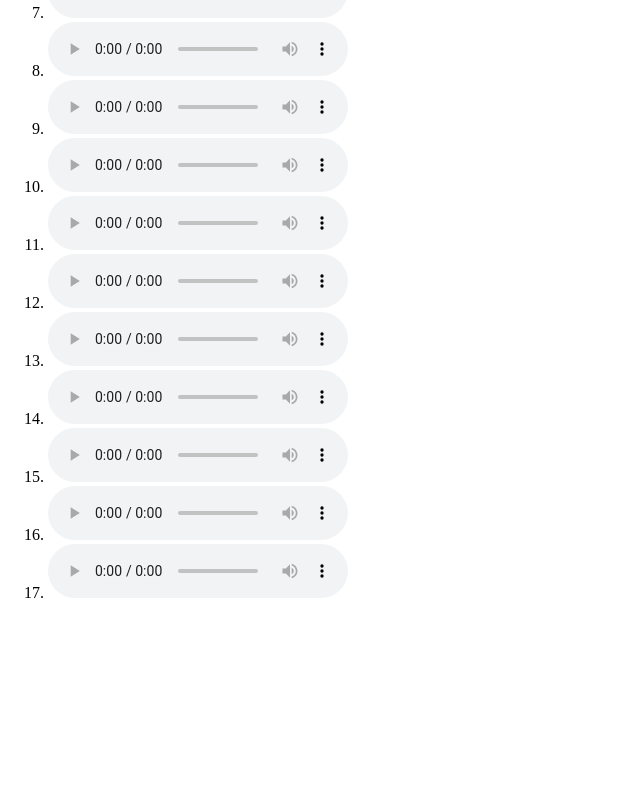
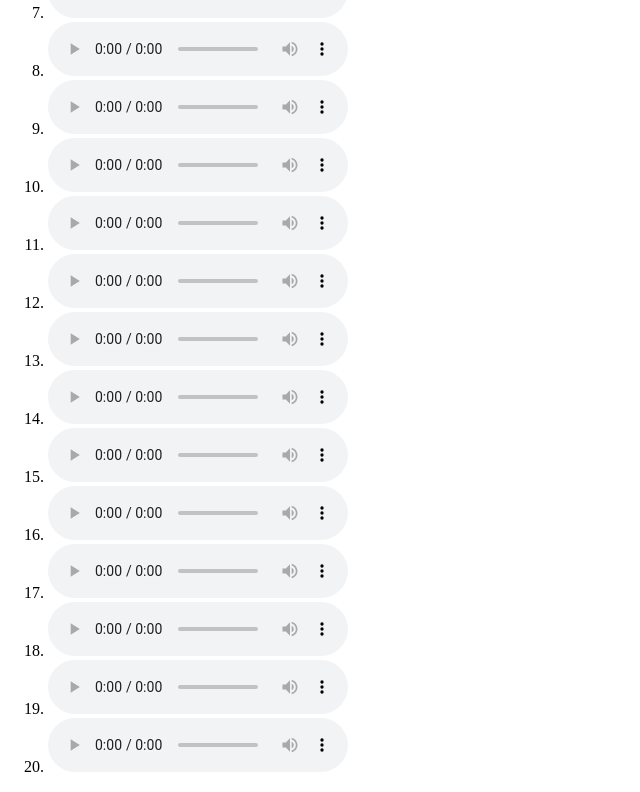
Before and after one commit to Sammy99jsp/deus-audio, a plain HTML site: page index.html in a window 1280 px wide. Shown: the part 536-1328 px from the top of the page, without its empty margins (0-640 px from the left). Before the commit the page ends 1154 px from the top, so only its background shows below. Drawn offline with Linux system fonts and the light colour scheme.

Commit message:
Add links to Deus XVIII, XIX, and XX

```diff
--- a/index.html
+++ b/index.html
@@ -28,7 +28,10 @@
        <li><audio src="https://deus-audio.s3.eu-west-2.amazonaws.com/XIV.mp3" controls /></li>
        <li><audio src="https://deus-audio.s3.eu-west-2.amazonaws.com/XV.mp3" controls /></li>
 	<li><audio src="https://deus-audio.s3.eu-west-2.amazonaws.com/XVI.mp3" controls /></li>
-    <li><audio src="https://deus-audio.s3.eu-west-2.amazonaws.com/XVII.mp3" controls /></li>
+    	<li><audio src="https://deus-audio.s3.eu-west-2.amazonaws.com/XVII.mp3" controls /></li>
+	    <li><audio src="https://deus-audio.s3.eu-west-2.amazonaws.com/XVIII.mp3" controls /></li>
+	    <li><audio src="https://deus-audio.s3.eu-west-2.amazonaws.com/XIX.mp3" controls /></li>
+	    <li><audio src="https://deus-audio.s3.eu-west-2.amazonaws.com/XX.mp3" controls /></li>
     </ol>
 		<noscript>Please enable JavaScript to view this application.</noscript>
 	</body>
```
